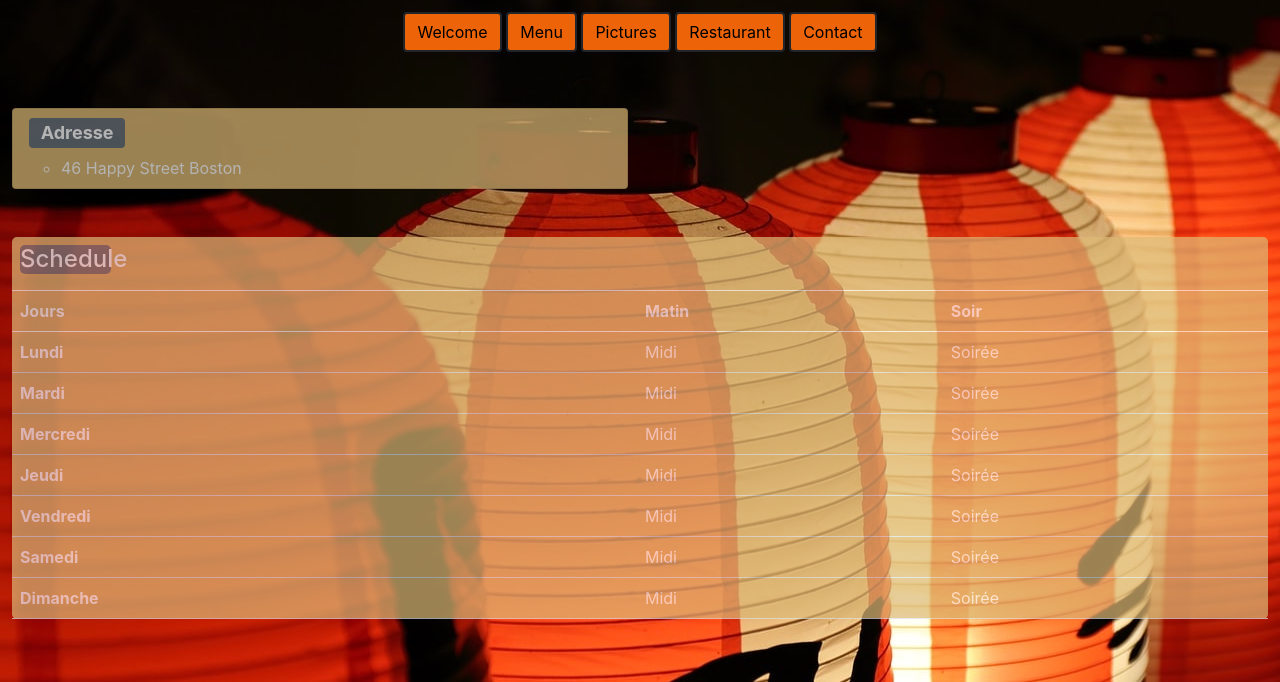
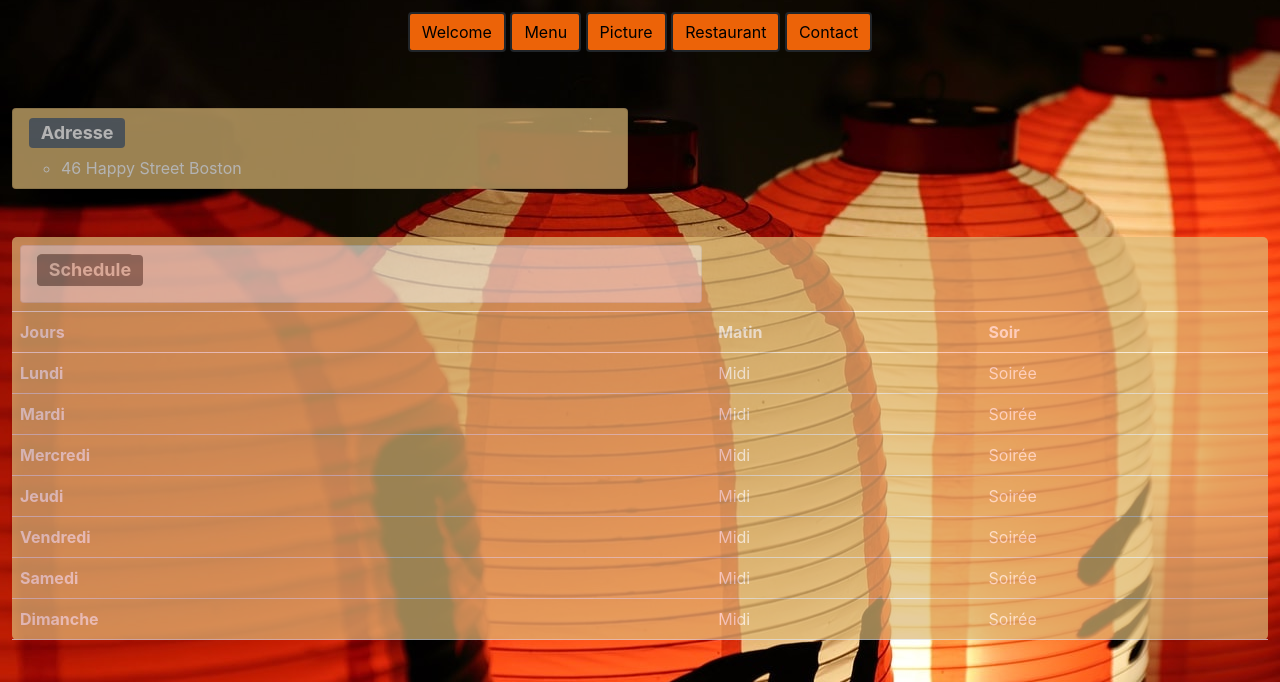
Before and after one commit to alexg-rgb/restaurant-css-framework, a plain HTML site: page restaurant.html in a window 1280 px wide. Shown: the part 118-800 px from the top of the page. Drawn offline with nearby package versions, Linux system fonts and the light colour scheme.

Commit message:
fourth commit

```diff
--- a/restaurant.html
+++ b/restaurant.html
@@ -27,7 +27,7 @@
                     <form class="form-inline">
                         <a class="btn btn-light border-2 border-dark" href="index.html" role="button">Welcome</a>
                         <a class="btn btn-light border-2 border-dark" href="menu.html" role="button">Menu</a>
-                        <a class="btn btn-light border-2 border-dark" href="pictures.html" role="button">Pictures</a>
+                        <a class="btn btn-light border-2 border-dark" href="pictures.html" role="button">Picture</a>
                         <a class="btn btn-light border-2 border-dark" href="restaurant.html" role="button">Restaurant</a>
                         <a class="btn btn-light border-2 border-dark" href="contact.html" role="button">Contact</a>
                     </form>
@@ -56,7 +56,12 @@
                 <table class="table">
                     <thead>
                         <tr>
-                            <th scope="col"><h4>Schedule</h4></th>
+                            <th scope="col">
+                                <ul class="list-group">
+                                    <li class="list-group-item"><h4><span class="badge bg-secondary">Schedule</span></h4>
+                                    </li>
+                                </ul>
+                            </th>
                             <th scope="col"></th>
                             <th scope="col"></th>
                         </tr>
```
